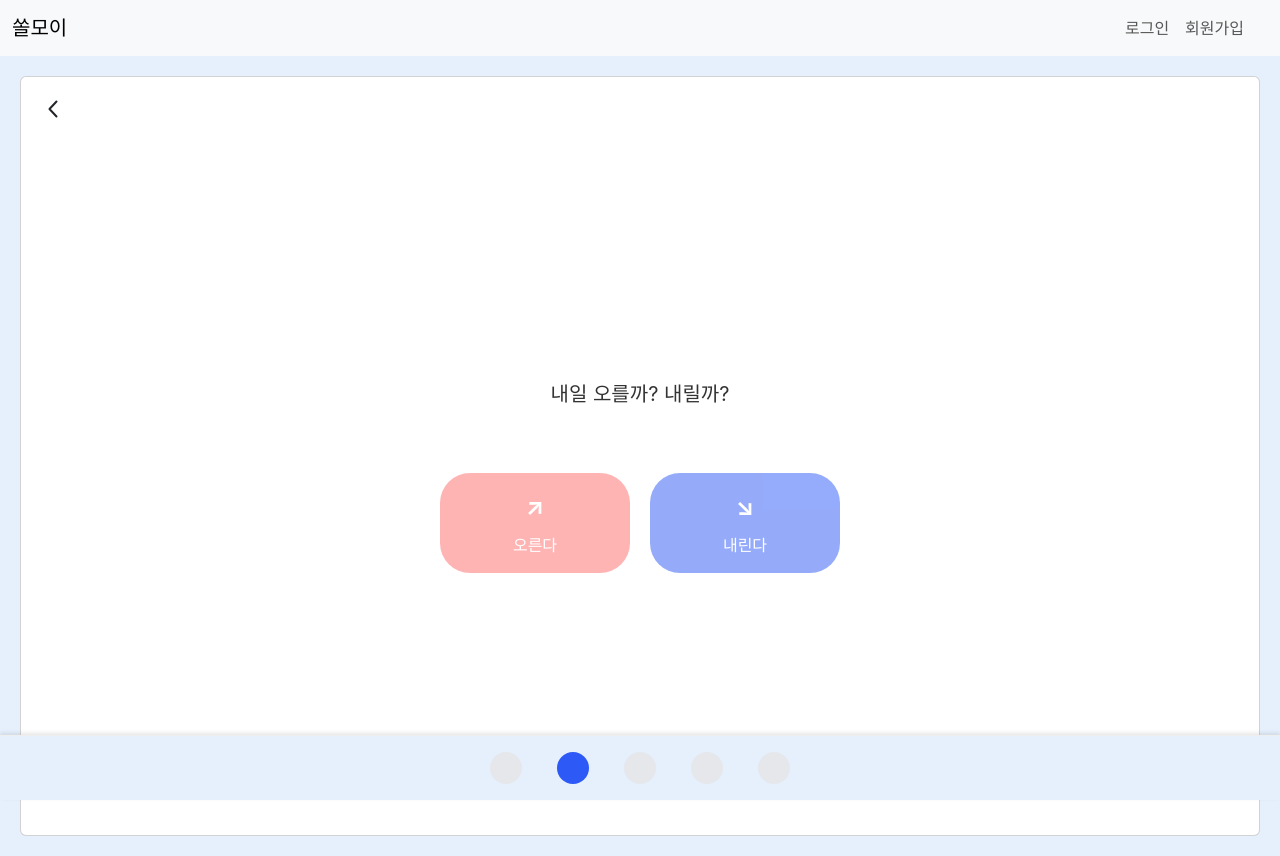
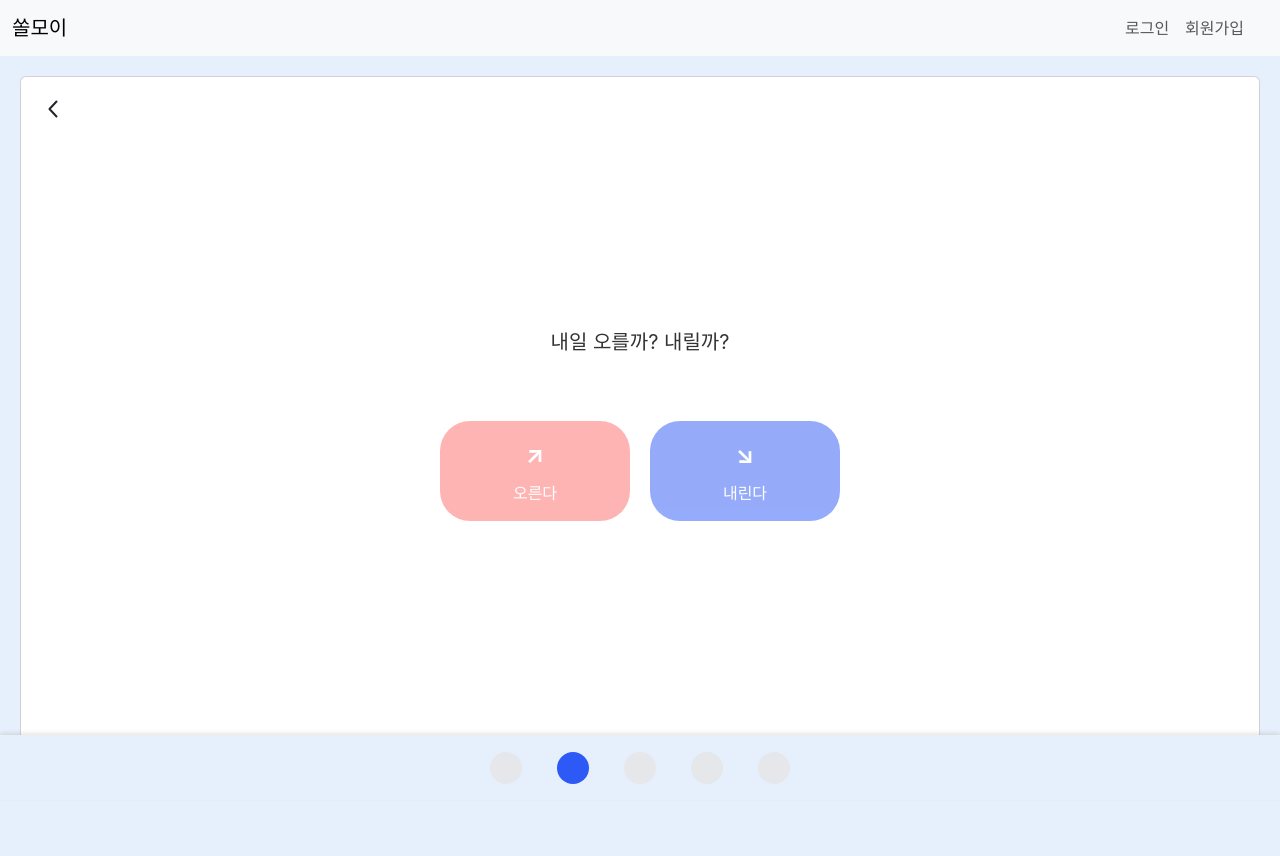
Before and after one commit to TeamKim-Jang/Client, a React (Vite) app in the folder SOLMoi_Frontend/: page /updowngame in a window 1280 px wide. Built offline with nearby package versions, Linux system fonts and the light colour scheme.

Commit message:
fix:updowngame.css

```diff
--- a/SOLMoi_Frontend/src/components/UpdownGame/UpdownGame.css
+++ b/SOLMoi_Frontend/src/components/UpdownGame/UpdownGame.css
@@ -42,6 +42,7 @@
   flex-direction: column;
   background-color: var(--card-background);
   padding: 24px;
+  max-height: 83vh;
 }
 
 .card-content {
--- a/SOLMoi_Frontend/src/components/UpdownGame/UpdownGame.jsx
+++ b/SOLMoi_Frontend/src/components/UpdownGame/UpdownGame.jsx
@@ -169,14 +169,13 @@ export default function UpdownGame() {
             {selectedStock && (
               <div className="stock-info">
                 <div className="stock-logo">
-                  {selectedStock.symbol.toString().charAt(0)}
+                  {selectedStock.name.toString().charAt(0)}
                 </div>
                 <h3 className="stock-name">{selectedStock.name}</h3>
               </div>
             )}
 
             <div className="prediction-section">
-              <h4 className="stock-name-question">{selectedStock?.name}</h4>
               <p className="question">내일 오를까? 내릴까?</p>
             </div>
 
```
